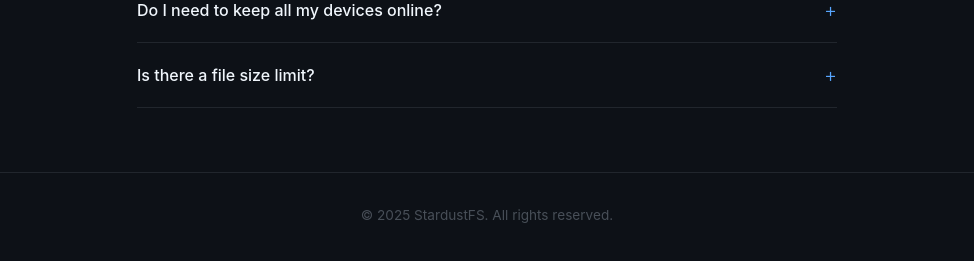
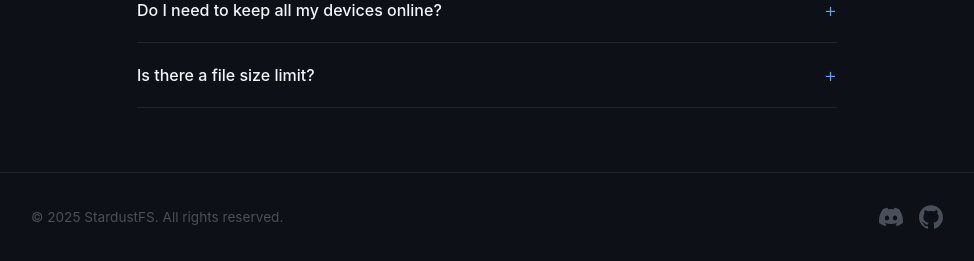
Before and after one commit to YUChoe/stardustfs-server, a FastAPI app: page / in a window 1280 px wide. Shown: the part 2930-3191 px from the top of the page, without its empty margins (153-1127 px from the left). Before the commit the page ends 3153 px from the top, so only its background shows below. Run offline with FastAPI, Linux system fonts and the light colour scheme; parts of the project's set-up code (start-up, migrations or seed data) failed here and were passed over.

Commit message:
랜딩페이지 수정

```diff
--- a/static/style.css
+++ b/static/style.css
@@ -307,6 +307,29 @@ footer {
   font-size: 0.85rem;
 }
 
+.footer-content {
+  display: flex;
+  justify-content: space-between;
+  align-items: center;
+}
+
+.social-links {
+  display: flex;
+  gap: 1rem;
+  align-items: center;
+}
+
+.social-links a {
+  color: #484f58;
+  transition: color 0.2s;
+  display: flex;
+  align-items: center;
+}
+
+.social-links a:hover {
+  color: #58a6ff;
+}
+
 /* Auth Forms */
 .auth-section {
   padding: 4rem 0;
--- a/templates/landing.html
+++ b/templates/landing.html
@@ -197,7 +197,17 @@
 
     <footer>
         <div class="container">
-            <p>{{ t.footer_copy }}</p>
+            <div class="footer-content">
+                <p>{{ t.footer_copy }}</p>
+                <div class="social-links">
+                    <a href="https://discord.gg/3yPyXS5Y" target="_blank" rel="noopener noreferrer" aria-label="Discord">
+                        <svg width="24" height="24" viewBox="0 0 24 24" fill="currentColor"><path d="M20.317 4.37a19.791 19.791 0 0 0-4.885-1.515.074.074 0 0 0-.079.037c-.21.375-.444.864-.608 1.25a18.27 18.27 0 0 0-5.487 0 12.64 12.64 0 0 0-.617-1.25.077.077 0 0 0-.079-.037A19.736 19.736 0 0 0 3.677 4.37a.07.07 0 0 0-.032.027C.533 9.046-.32 13.58.099 18.057a.082.082 0 0 0 .031.057 19.9 19.9 0 0 0 5.993 3.03.078.078 0 0 0 .084-.028 14.09 14.09 0 0 0 1.226-1.994.076.076 0 0 0-.041-.106 13.107 13.107 0 0 1-1.872-.892.077.077 0 0 1-.008-.128 10.2 10.2 0 0 0 .372-.292.074.074 0 0 1 .077-.01c3.928 1.793 8.18 1.793 12.062 0a.074.074 0 0 1 .078.01c.12.098.246.198.373.292a.077.077 0 0 1-.006.127 12.299 12.299 0 0 1-1.873.892.077.077 0 0 0-.041.107c.36.698.772 1.362 1.225 1.993a.076.076 0 0 0 .084.028 19.839 19.839 0 0 0 6.002-3.03.077.077 0 0 0 .032-.054c.5-5.177-.838-9.674-3.549-13.66a.061.061 0 0 0-.031-.03zM8.02 15.33c-1.183 0-2.157-1.085-2.157-2.419 0-1.333.956-2.419 2.157-2.419 1.21 0 2.176 1.096 2.157 2.42 0 1.333-.956 2.418-2.157 2.418zm7.975 0c-1.183 0-2.157-1.085-2.157-2.419 0-1.333.955-2.419 2.157-2.419 1.21 0 2.176 1.096 2.157 2.42 0 1.333-.946 2.418-2.157 2.418z"/></svg>
+                    </a>
+                    <a href="https://github.com/YUChoe/stardustfs-server" target="_blank" rel="noopener noreferrer" aria-label="GitHub">
+                        <svg width="24" height="24" viewBox="0 0 24 24" fill="currentColor"><path d="M12 .297c-6.63 0-12 5.373-12 12 0 5.303 3.438 9.8 8.205 11.385.6.113.82-.258.82-.577 0-.285-.01-1.04-.015-2.04-3.338.724-4.042-1.61-4.042-1.61C4.422 18.07 3.633 17.7 3.633 17.7c-1.087-.744.084-.729.084-.729 1.205.084 1.838 1.236 1.838 1.236 1.07 1.835 2.809 1.305 3.495.998.108-.776.417-1.305.76-1.605-2.665-.3-5.466-1.332-5.466-5.93 0-1.31.465-2.38 1.235-3.22-.135-.303-.54-1.523.105-3.176 0 0 1.005-.322 3.3 1.23.96-.267 1.98-.399 3-.405 1.02.006 2.04.138 3 .405 2.28-1.552 3.285-1.23 3.285-1.23.645 1.653.24 2.873.12 3.176.765.84 1.23 1.91 1.23 3.22 0 4.61-2.805 5.625-5.475 5.92.42.36.81 1.096.81 2.22 0 1.606-.015 2.896-.015 3.286 0 .315.21.69.825.57C20.565 22.092 24 17.592 24 12.297c0-6.627-5.373-12-12-12"/></svg>
+                    </a>
+                </div>
+            </div>
         </div>
     </footer>
     <script>
```
